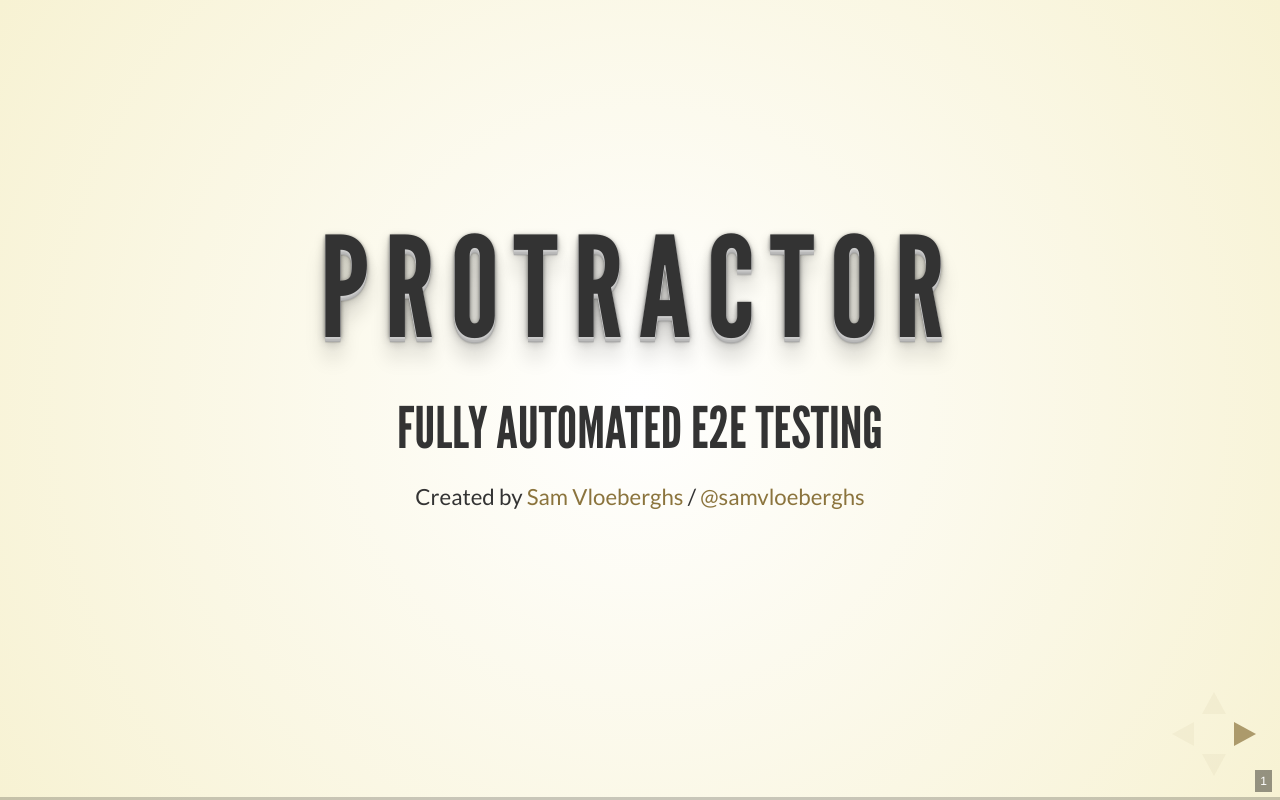
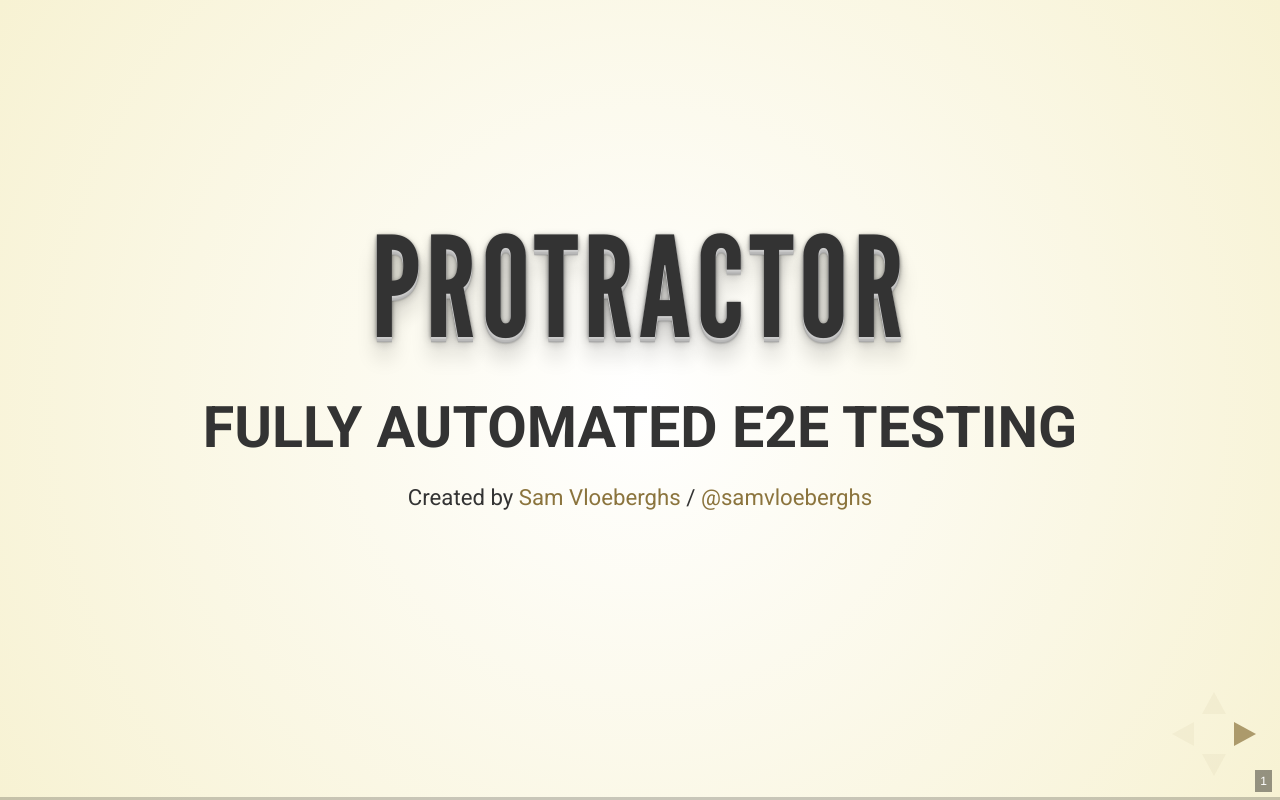
Before and after one commit to samvloeberghs/protractor-gherkin-cucumberjs-angular2-slides, a website: page index.html in a window 1280 px wide. Drawn offline with Linux system fonts and the light colour scheme.

Commit message:
updated font

```diff
--- a/css/extra.css
+++ b/css/extra.css
@@ -1,5 +1,18 @@
+.reveal {
+    font-family: 'Roboto', sans-serif;
+}
+
+.reveal h2,
+.reveal h3{
+    font-weight:bold;
+    font-family: 'Roboto', sans-serif;
+}
+.reveal p{
+    font-family: 'Roboto', sans-serif;
+}
+
 .reveal h1{
-    letter-spacing:15px;
+    letter-spacing:5px;
 }
 
 .wide li{
--- a/index.html
+++ b/index.html
@@ -33,6 +33,9 @@
 		<!--[if lt IE 9]>
 		<script src="lib/js/html5shiv.js"></script>
 		<![endif]-->
+
+		<link href='https://fonts.googleapis.com/css?family=Roboto:400,700,700italic,400italic' rel='stylesheet' type='text/css'>
+
 	</head>
 
 	<body>
```
